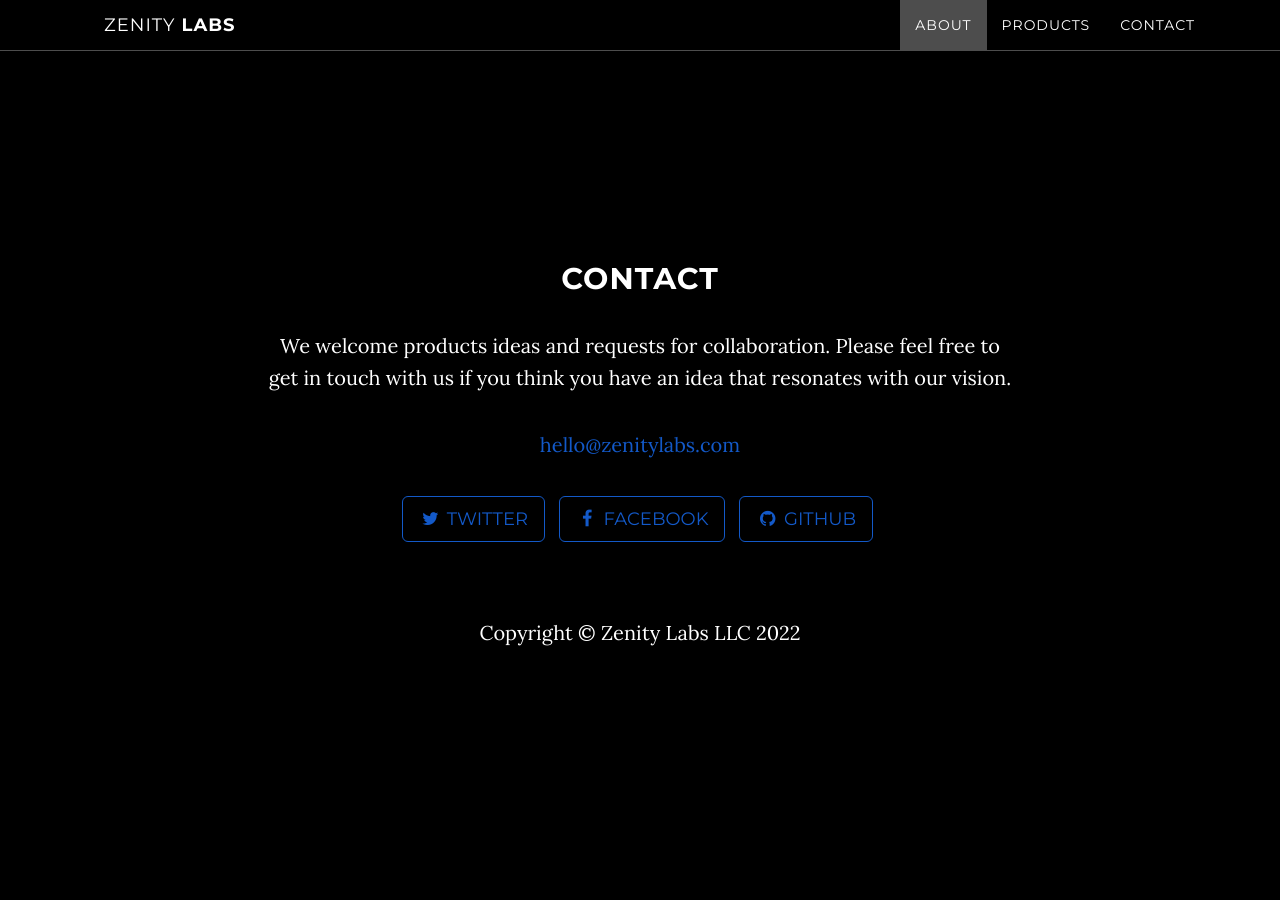
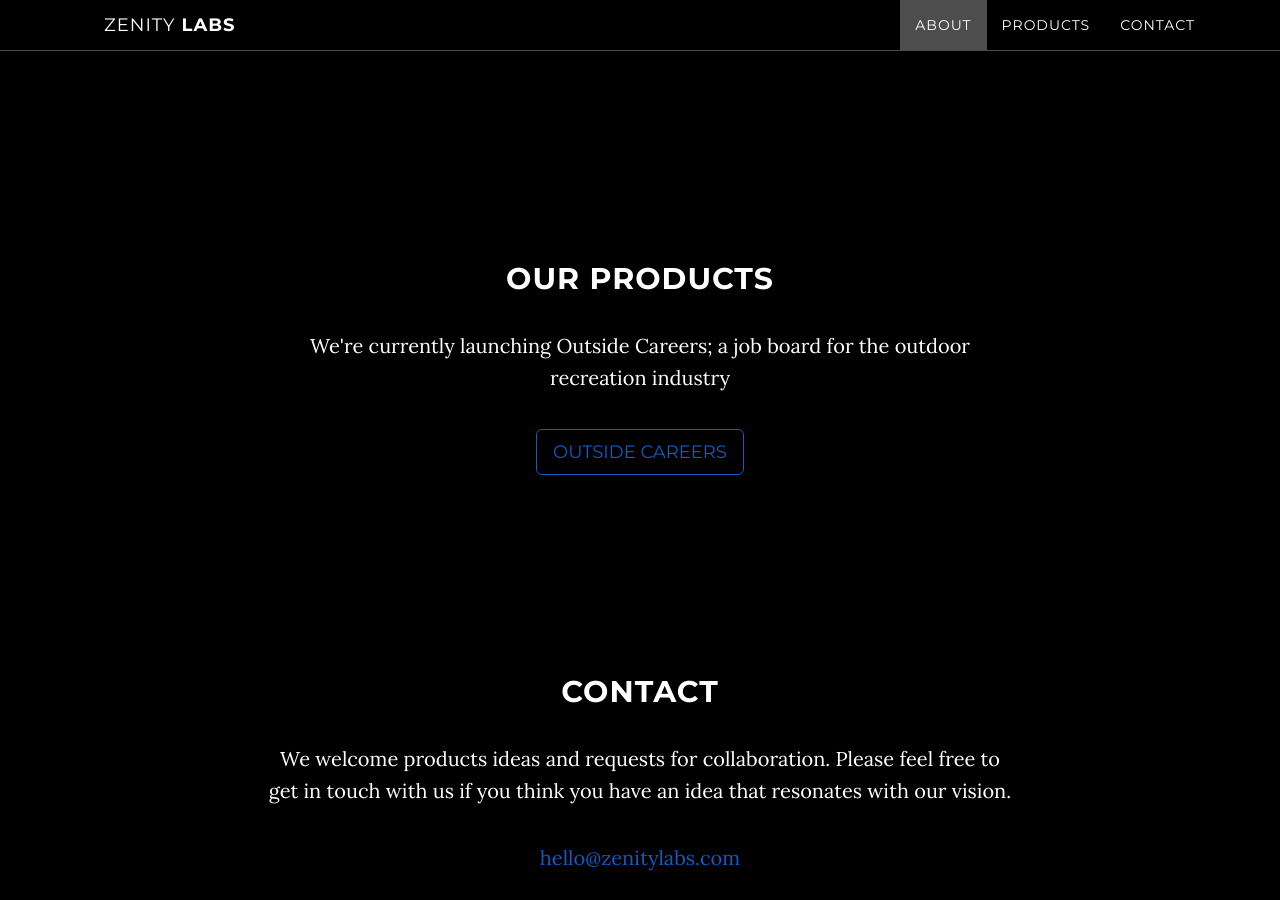
Before and after one commit to zenitylabs/zenitylabs.github.io, a Jekyll site: the page built from index.html, in a window 1280 px wide and 900 px high, scrolled down 1511 px. Built offline with Jekyll 4.4.1, drawn with Linux system fonts in a browser that asks for light colours; before the commit the page ends 2210 px from its top, so only the background shows below that.

Commit message:
Add outside careers product

```diff
--- a/_includes/products.html
+++ b/_includes/products.html
@@ -1,11 +1,10 @@
-    <!-- Download Section -->
     <section id="products" class="content-section text-center">
         <div class="products-section">
             <div class="container">
                 <div class="col-lg-8 col-lg-offset-2">
                     <h2>Our Products</h2>
-                    <p>We're in the process of building ZenityOne; a client management suite for yoga instructors.</p>
-                    <a href="https://zenityone.com" class="btn btn-default btn-lg">Zenity One</a>
+                    <p>We're currently launching Outside Careers; a job board for the outdoor recreation industry</p>
+                    <a href="https://outside.careers" class="btn btn-default btn-lg">Outside Careers</a>
                 </div>
             </div>
         </div>
--- a/_layouts/default.html
+++ b/_layouts/default.html
@@ -5,6 +5,7 @@
     {% include nav.html %}
     {% include header.html %}
     {% include about.html %}
+    {% include products.html %}
     {% include contact.html %}
     {% include footer.html %}
     {% include js.html %}
```
